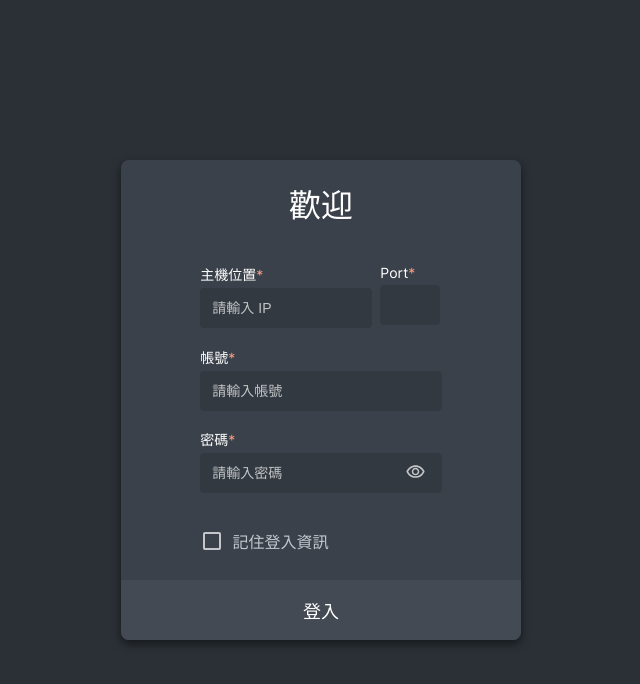
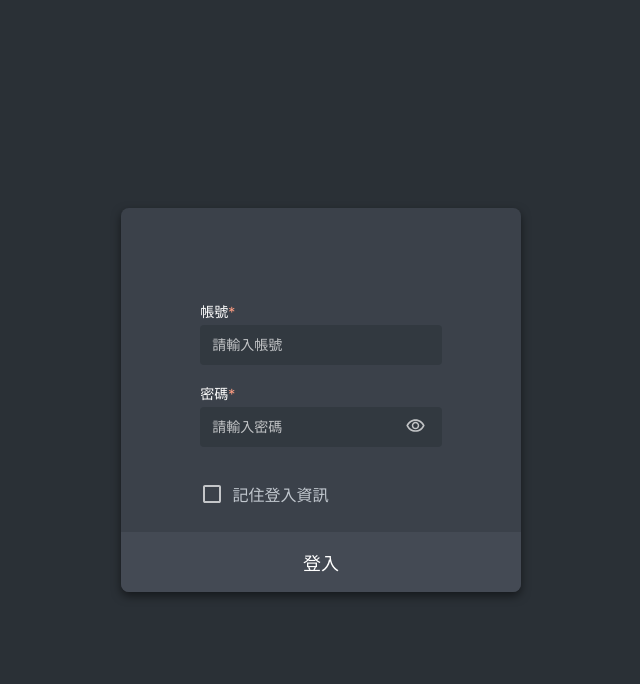
Before and after one commit to wicowen/site-vercel-frontend-vue3, a Vue app: page /Login in a window 1280 px wide. Shown: the top 684 px of the page, without its empty margins (319-959 px from the left). Built offline with nearby package versions, Linux system fonts and the light colour scheme.

Commit message:
feat: change login page layout

```diff
--- a/src/views/LoginView.vue
+++ b/src/views/LoginView.vue
@@ -121,46 +121,57 @@ onUnmounted(() => {
     <div class="container">
         <div class="wrapper">
 
-            <div class="title">{{ $t("login.Welcome") }}</div>
+            <!-- <div class="title">{{ $t("login.Welcome") }}</div> -->
+            <div class="title"></div>
 
             <div class="login">
 
                 <div class="ip" :class="{ unfilled: isUnFilled.ip }">
                     <div class="ip-wrapper">
-                        <div class="ip__address">
+                        <!-- <div class="ip__address">
                             <label for="" class="ip__address__label">{{ $t("login.Address") }}</label>
-                            <input autocomplete="new-password" required type="text" class="ip__address__input"
+                            <input autocomplete="" required type="text" class="ip__address__input"
                                 :placeholder="$t('login.Enter_IP')" v-model="userData.address">
                         </div>
                         <div class="ip__port">
                             <label for="" class="ip__port__label">{{ $t("login.Port") }}</label>
-                            <input autocomplete="new-password" required type="text" class="ip__port__input"
+                            <input autocomplete="" required type="text" class="ip__port__input"
                                 v-model="userData.port">
-                        </div>
+                        </div> -->
                     </div>
-                    <span v-show="isUnFilled.ip" class="warning__text">{{ $t('login.This_field_is_required') }}</span>
+                    <!-- <span v-show="isUnFilled.ip" class="warning__text">{{ $t('login.This_field_is_required') }}</span> -->
                 </div>
 
                 <div class="account" :class="{ unfilled: isUnFilled.account }">
                     <label for="" class="account__label">{{ $t("login.Account") }}</label>
-                    <input autocomplete="new-password" required type="account" class="account__input"
-                        :placeholder="$t('login.Enter_account')" v-model="userData.account">
+                    <input autocomplete="" required type="account" class="account__input"
+                        :placeholder="$t('login.Enter_account')"
+                        v-model="userData.account"
+                    >
                     <span v-show="isUnFilled.account" class="warning__text">{{ $t('login.This_field_is_required') }}</span>
                 </div>
+
                 <div class="password" :class="{ unfilled: isUnFilled.password }">
                     <label for="" class="password__label">{{ $t("login.Password") }}</label>
-                    <input autocomplete="new-password"
+
+                    <input autocomplete=""
                         @keyup.enter="handleSignIn(userData.address, userData.port, userData.account, userData.password)"
-                        required v-if="isShowPassword" type="password" class="password__input"
-                        :placeholder="$t('login.Enter_password')" v-model="userData.password">
-                    <input autocomplete="new-password"
+                        required v-if="!isShowPassword" type="password" class="password__input"
+                        :placeholder="$t('login.Enter_password')"
+                        v-model="userData.password"
+                    >
+                    <input autocomplete=""
                         @keyup.enter="handleSignIn(userData.address, userData.port, userData.account, userData.password)"
-                        required v-else type="text" class="password__input" :placeholder="$t('login.Enter_password')"
-                        v-model="userData.password">
+                        required v-else type="text" class="password__input"
+                        :placeholder="$t('login.Enter_password')"
+                        v-model="userData.password"
+                    >
+
                     <button @click.prevent="showPassword" class="password__icon">
                         <img alt="img failed" v-if="isShowPassword" src="\visibility.svg">
                         <img alt="img failed" v-else src="\visibility_off.svg">
                     </button>
+
                     <span v-show="isUnFilled.password" class="warning__text">{{ $t('login.This_field_is_required') }}</span>
                 </div>
             </div>
@@ -201,7 +212,7 @@ onUnmounted(() => {
     align-items: center;
     justify-content: space-between;
     width: 25rem;
-    height: 30rem;
+    height: 24rem;
     background: #3B414A;
     box-shadow: 0px 4px 10px 0px #00000080;
     border-radius: 8px;
@@ -227,14 +238,14 @@ onUnmounted(() => {
     }
 }
 
-.title {
-    width: 100%;
-    height: 2.8rem;
-    line-height: 2.8rem;
-    margin: 1.5rem 0;
-    font-size: 32px;
-    text-align: center;
-}
+// .title {
+//     width: 100%;
+//     height: 2.8rem;
+//     line-height: 2.8rem;
+//     margin: 1.5rem 0;
+//     font-size: 32px;
+//     text-align: center;
+// }
 
 .login {
     display: flex;
```
